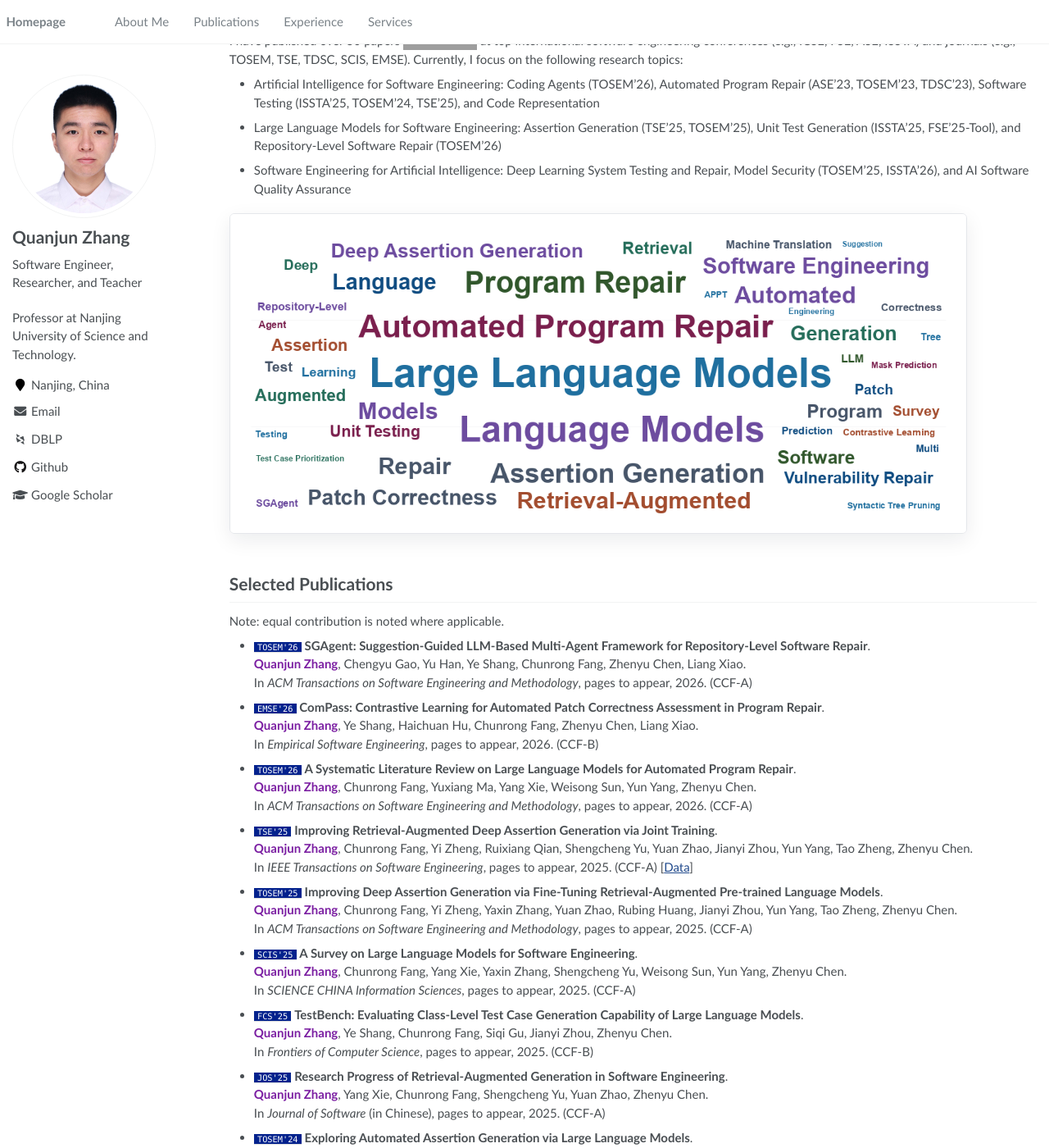
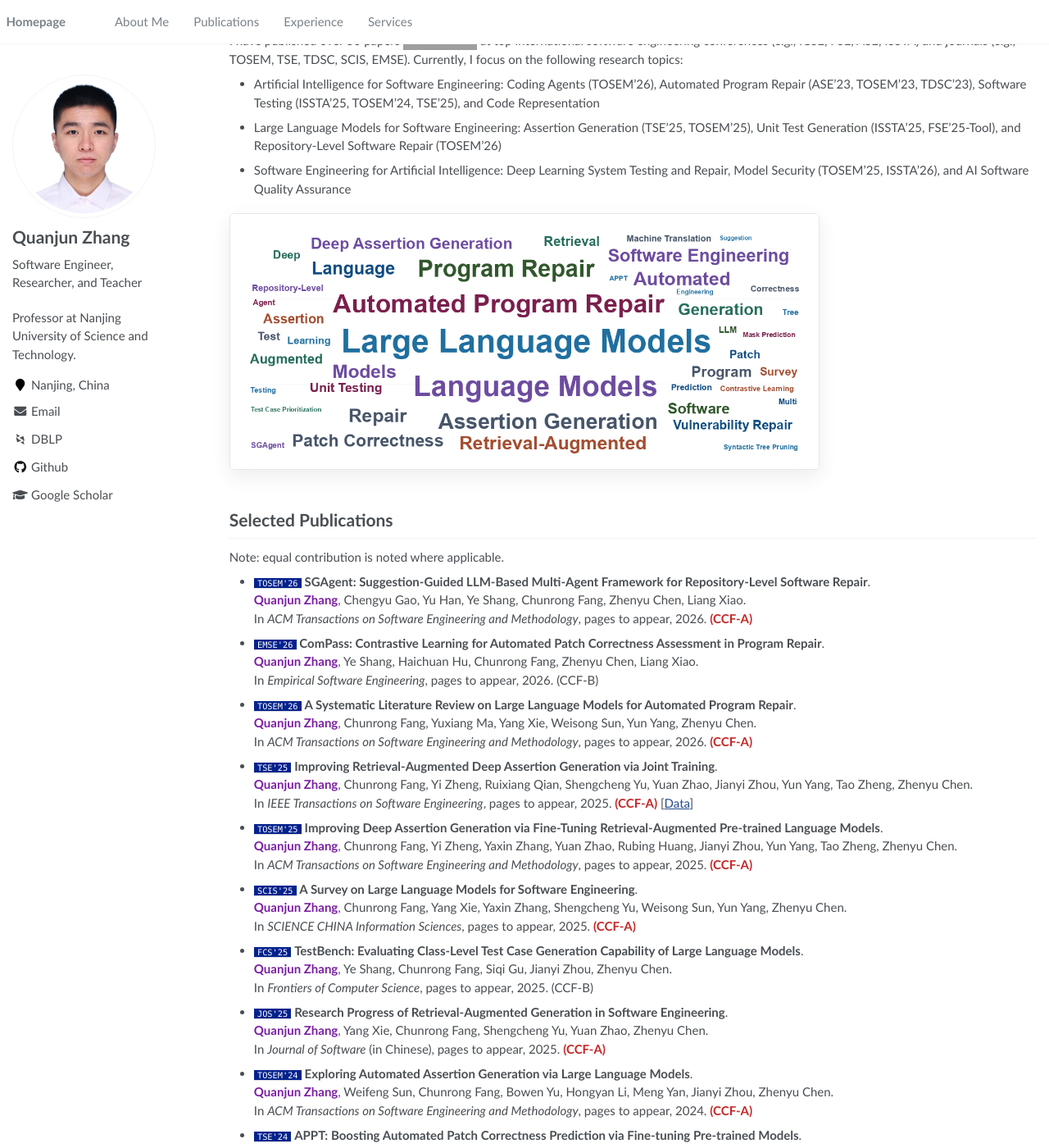
Before and after one commit to QuanjunZhang/quanjunzhang.github.io, a Jekyll site: the page built from _pages/about.md, in a window 1280 px wide and 1400 px high, scrolled down 286 px. Shown: the whole window at 82% size. Built offline with Jekyll 4.4.1, drawn with Linux system fonts in a browser that asks for light colours; some web fonts are replaced; some of the changed text lies outside the part shown; grey boxes are pictures that could not be loaded.

Commit message:
Resize word cloud and highlight CCF-A

```diff
--- a/_pages/about.md
+++ b/_pages/about.md
@@ -37,7 +37,7 @@ Note: equal contribution is noted where applicable.
 
 - `TOSEM'26` **SGAgent: Suggestion-Guided LLM-Based Multi-Agent Framework for Repository-Level Software Repair**.
   **Quanjun Zhang**, Chengyu Gao, Yu Han, Ye Shang, Chunrong Fang, Zhenyu Chen, Liang Xiao.
-  In *ACM Transactions on Software Engineering and Methodology*, pages to appear, 2026. (CCF-A)
+  In *ACM Transactions on Software Engineering and Methodology*, pages to appear, 2026. <span class="ccf-a">(CCF-A)</span>
 
 - `EMSE'26` **ComPass: Contrastive Learning for Automated Patch Correctness Assessment in Program Repair**.
   **Quanjun Zhang**, Ye Shang, Haichuan Hu, Chunrong Fang, Zhenyu Chen, Liang Xiao.
@@ -45,19 +45,19 @@ Note: equal contribution is noted where applicable.
 
 - `TOSEM'26` **A Systematic Literature Review on Large Language Models for Automated Program Repair**.
   **Quanjun Zhang**, Chunrong Fang, Yuxiang Ma, Yang Xie, Weisong Sun, Yun Yang, Zhenyu Chen.
-  In *ACM Transactions on Software Engineering and Methodology*, pages to appear, 2026. (CCF-A)
+  In *ACM Transactions on Software Engineering and Methodology*, pages to appear, 2026. <span class="ccf-a">(CCF-A)</span>
 
 - `TSE'25` **Improving Retrieval-Augmented Deep Assertion Generation via Joint Training**.
   **Quanjun Zhang**, Chunrong Fang, Yi Zheng, Ruixiang Qian, Shengcheng Yu, Yuan Zhao, Jianyi Zhou, Yun Yang, Tao Zheng, Zhenyu Chen.
-  In *IEEE Transactions on Software Engineering*, pages to appear, 2025. (CCF-A) [[Data](https://github.com/iSEngLab/AG-RAG)]
+  In *IEEE Transactions on Software Engineering*, pages to appear, 2025. <span class="ccf-a">(CCF-A)</span> [[Data](https://github.com/iSEngLab/AG-RAG)]
 
 - `TOSEM'25` **Improving Deep Assertion Generation via Fine-Tuning Retrieval-Augmented Pre-trained Language Models**.
   **Quanjun Zhang**, Chunrong Fang, Yi Zheng, Yaxin Zhang, Yuan Zhao, Rubing Huang, Jianyi Zhou, Yun Yang, Tao Zheng, Zhenyu Chen.
-  In *ACM Transactions on Software Engineering and Methodology*, pages to appear, 2025. (CCF-A)
+  In *ACM Transactions on Software Engineering and Methodology*, pages to appear, 2025. <span class="ccf-a">(CCF-A)</span>
 
 - `SCIS'25` **A Survey on Large Language Models for Software Engineering**.
   **Quanjun Zhang**, Chunrong Fang, Yang Xie, Yaxin Zhang, Shengcheng Yu, Weisong Sun, Yun Yang, Zhenyu Chen.
-  In *SCIENCE CHINA Information Sciences*, pages to appear, 2025. (CCF-A)
+  In *SCIENCE CHINA Information Sciences*, pages to appear, 2025. <span class="ccf-a">(CCF-A)</span>
 
 - `FCS'25` **TestBench: Evaluating Class-Level Test Case Generation Capability of Large Language Models**.
   **Quanjun Zhang**, Ye Shang, Chunrong Fang, Siqi Gu, Jianyi Zhou, Zhenyu Chen.
@@ -65,31 +65,31 @@ Note: equal contribution is noted where applicable.
 
 - `JOS'25` **Research Progress of Retrieval-Augmented Generation in Software Engineering**.
   **Quanjun Zhang**, Yang Xie, Chunrong Fang, Shengcheng Yu, Yuan Zhao, Zhenyu Chen.
-  In *Journal of Software* (in Chinese), pages to appear, 2025. (CCF-A)
+  In *Journal of Software* (in Chinese), pages to appear, 2025. <span class="ccf-a">(CCF-A)</span>
 
 - `TOSEM'24` **Exploring Automated Assertion Generation via Large Language Models**.
   **Quanjun Zhang**, Weifeng Sun, Chunrong Fang, Bowen Yu, Hongyan Li, Meng Yan, Jianyi Zhou, Zhenyu Chen.
-  In *ACM Transactions on Software Engineering and Methodology*, pages to appear, 2024. (CCF-A)
+  In *ACM Transactions on Software Engineering and Methodology*, pages to appear, 2024. <span class="ccf-a">(CCF-A)</span>
 
 - `TSE'24` **APPT: Boosting Automated Patch Correctness Prediction via Fine-tuning Pre-trained Models**.
   **Quanjun Zhang**, Chunrong Fang, Weisong Sun, Yan Liu, Tieke He, Xiaodong Hao, Zhenyu Chen.
-  In *IEEE Transactions on Software Engineering*, pages to appear, 2024. (CCF-A)
+  In *IEEE Transactions on Software Engineering*, pages to appear, 2024. <span class="ccf-a">(CCF-A)</span>
 
 - `TOSEM'24` **Machine Translation Testing via Syntactic Tree Pruning**.
   **Quanjun Zhang**, Juan Zhai, Chunrong Fang, Jiawei Liu, Weisong Sun, Haichuan Hu, Qingyu Wang.
-  In *ACM Transactions on Software Engineering and Methodology*, 39 pages, 2024. (CCF-A) [[Data](https://github.com/iSEngLab/STP)]
+  In *ACM Transactions on Software Engineering and Methodology*, 39 pages, 2024. <span class="ccf-a">(CCF-A)</span> [[Data](https://github.com/iSEngLab/STP)]
 
 - `TOSEM'23` **A Survey of Learning-based Automated Program Repair**.
   **Quanjun Zhang**, Chunrong Fang, Yuxiang Ma, Weisong Sun, Zhenyu Chen.
-  In *ACM Transactions on Software Engineering and Methodology*, 69 pages, 2023. (CCF-A) [[PDF](https://arxiv.org/pdf/2308.12533.pdf)] [[Data](https://github.com/iSEngLab/AwesomeLearningAPR)]
+  In *ACM Transactions on Software Engineering and Methodology*, 69 pages, 2023. <span class="ccf-a">(CCF-A)</span> [[PDF](https://arxiv.org/pdf/2308.12533.pdf)] [[Data](https://github.com/iSEngLab/AwesomeLearningAPR)]
 
 - `TDSC'23` **Pre-trained Model-based Automated Software Vulnerability Repair: How Far are We?**
   **Quanjun Zhang**, Chunrong Fang, Bowen Yu, Weisong Sun, Tongke Zhang, Zhenyu Chen.
-  In *IEEE Transactions on Dependable and Secure Computing*, pages to appear, 2023. (CCF-A) [[PDF](https://arxiv.org/pdf/2309.09308.pdf)] [[Data](https://github.com/iSEngLab/LLM4VulFix)]
+  In *IEEE Transactions on Dependable and Secure Computing*, pages to appear, 2023. <span class="ccf-a">(CCF-A)</span> [[PDF](https://arxiv.org/pdf/2309.09308.pdf)] [[Data](https://github.com/iSEngLab/LLM4VulFix)]
 
 - `ASE'23` **GAMMA: Revisiting Template-based Automated Program Repair via Mask Prediction**.
   **Quanjun Zhang**, Chunrong Fang, Tongke Zhang, Bowen Yu, Weisong Sun, Zhenyu Chen.
-  In *38th IEEE/ACM International Conference on Automated Software Engineering*, pages to appear, 2023. (CCF-A)
+  In *38th IEEE/ACM International Conference on Automated Software Engineering*, pages to appear, 2023. <span class="ccf-a">(CCF-A)</span>
 
 - `JSS'22` **Test Case Prioritization Using Partial Attention**.
   **Quanjun Zhang**, Chunrong Fang, Weisong Sun, Shencheng Yu, Yutao Xu, Yulei Liu.
@@ -97,8 +97,8 @@ Note: equal contribution is noted where applicable.
 
 - `ISSTA'25` **A Large-scale Empirical Study on Fine-tuning Large Language Models for Unit Testing**.
   Ye Shang, **Quanjun Zhang** (equal contribution), Chunrong Fang, Siqi Gu, Jianyi Zhou, Zhenyu Chen.
-  In *Proceedings of the ACM SIGSOFT International Symposium on Software Testing and Analysis*, pages to appear, 2025. (CCF-A)
+  In *Proceedings of the ACM SIGSOFT International Symposium on Software Testing and Analysis*, pages to appear, 2025. <span class="ccf-a">(CCF-A)</span>
 
 - `ISSTA'22` **CIRCLE: Continual Repair across Programming Languages**.
   Wei Yuan, **Quanjun Zhang** (equal contribution), Tieke He, Chunrong Fang, Nguyen Quoc Viet Hung, Hongzhi Yin.
-  In *Proceedings of the 31st ACM SIGSOFT International Symposium on Software Testing and Analysis*, July 18-22, 2022. (CCF-A)
+  In *Proceedings of the 31st ACM SIGSOFT International Symposium on Software Testing and Analysis*, July 18-22, 2022. <span class="ccf-a">(CCF-A)</span>
--- a/assets/css/main.scss
+++ b/assets/css/main.scss
@@ -177,7 +177,7 @@ h1:before, .anchor:before {
 .research-wordcloud {
     display: block;
     width: 100%;
-    max-width: 900px;
+    max-width: 720px;
     height: auto;
     border: 1px solid #e5e7eb;
     border-radius: 6px;
@@ -190,3 +190,9 @@ h1:before, .anchor:before {
     color: #7b1fa2;
     font-weight: 700;
 }
+
+.ccf-a {
+    color: #c62828;
+    font-weight: 700;
+    white-space: nowrap;
+}
```
Also changed, not shown: _pages/publications.md (+14 -14 lines), _pages/services.md (+2 -2 lines).
